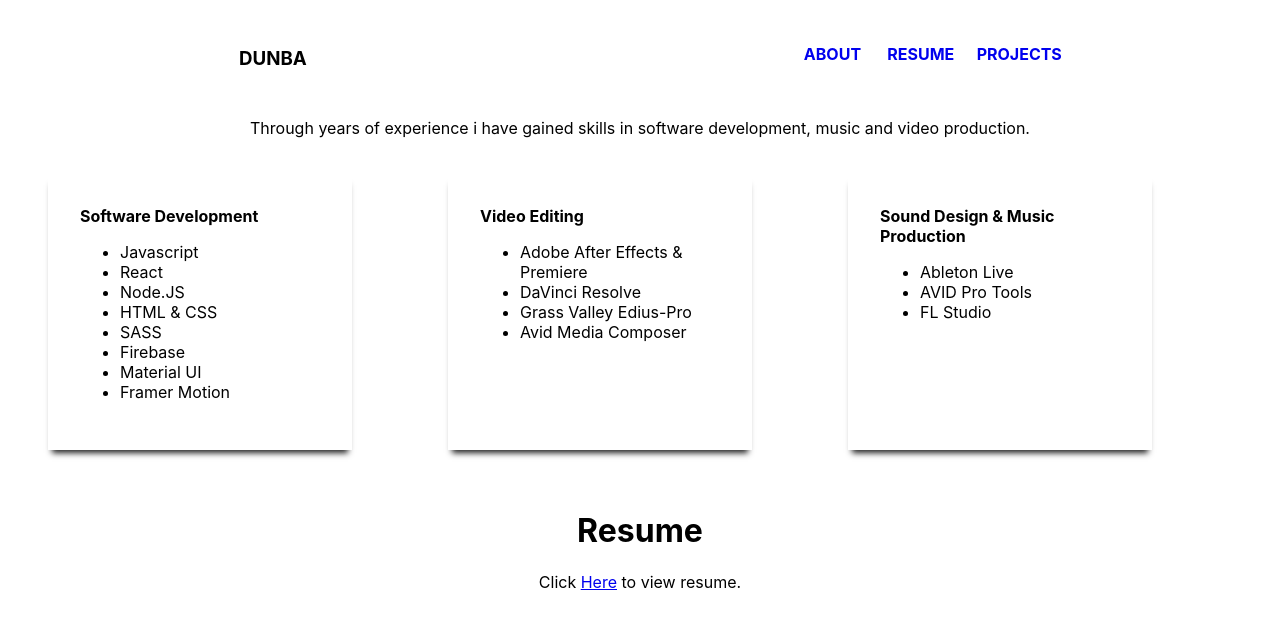
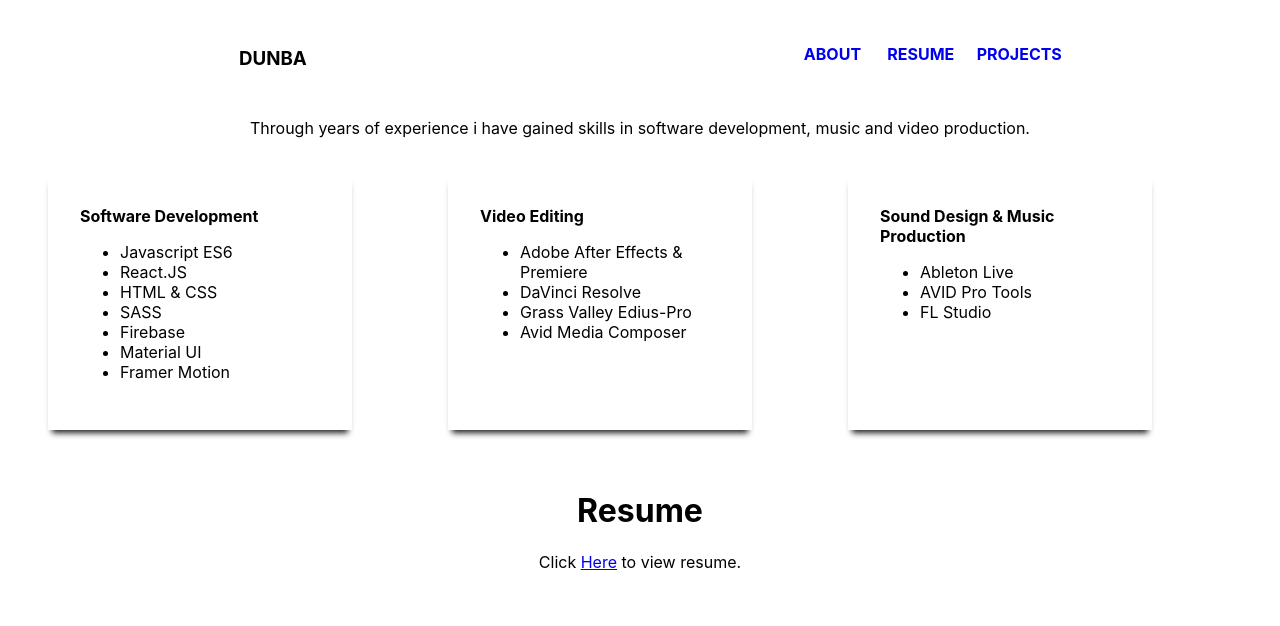
Before and after one commit to dunba/dunba.world, a React (Create React App) app: page /skills in a window 1280 px wide. Shown: the top 626 px of the page. Built offline with nearby package versions, Linux system fonts and the light colour scheme.

Commit message:
data update

```diff
--- a/src/components/projects.js
+++ b/src/components/projects.js
@@ -11,8 +11,8 @@ import Volley from '../components/volley'
 const Projects = () => {
   const transition = { duration: .6, ease: [0.43, .13, -.13, .96] }
 
-  const [projects, setProjects] = useState([{ name: 'Volley', pic: 'https://firebasestorage.googleapis.com/v0/b/premier-league-809fb.appspot.com/o/volley%20thumbs%2Fvolley.png?alt=media&token=a6bf7716-9817-4b9b-9eb5-fbc1bb9677fd', description: 'A fullstack video streaming web application built with React and Firebase.', route: '/Volley' },
-  { name: 'dunba.world', pic: 'https://firebasestorage.googleapis.com/v0/b/premier-league-809fb.appspot.com/o/volley%20thumbs%2FScreen%20Shot%202021-08-04%20at%202.26.47%20AM.png?alt=media&token=e87e64f0-43db-48ba-b11c-d57f2974c38c', description: 'My Personal Portfolio Website, built with React.', route: '/WRLD' }])
+  const [projects, setProjects] = useState([{ name: 'Pique', pic: 'https://previews.dropbox.com/p/thumb/ABYq7t2YB33zNh6BaDqs-_Z7eNwqx8ev3zQ7Ej6qWjYXDXytaPzCPYmJvmKELc7-xxswGX4AuL01TrAWA7lT5nkO6CRo9cPm2u_vDXMp-x6-mqpP7n35PGXpcL3p6lXbBJBT15MgJiY6RKX0_m9ILjPAtkCE8DoGIY7NC6E_4WtfA1nEN5bdGTDUhDe1257BGcrrJSIVzuEKxISc0CJmeazIPDyhLWwE6QbxbC5unco5Drqyrz5OshfCbTXJSU9LsHcRTpG4mZzV3MwnDxhFhYoSVw4JeK5Ov5WZDl63_yGqTIOXbso3dW-5B5iBcTeBNi4hb8D33tQSk1KJwAs_zWg_pWYL9IAquda3slvDiAVG_Q/p.png?fv_content=true&size_mode=5', description: 'A task management and productivity enhancing web app.', route: 'https://lucid-hamilton-13a3af.netlify.app/' }, { name: 'Volley', pic: 'https://thebogotapost.com/wp-content/uploads/2020/09/james-FCF.jpg', description: 'A fullstack video streaming web application built with React and Firebase.', route: 'https://sad-yalow-ce3135.netlify.app/' },
+  { name: 'dunba.world', pic: 'https://previews.dropbox.com/p/thumb/ABa5Genu_i5YWHP5NWSY2B84YmJFBKgA80xaR2POVRuPyp2KSnTLD00HFmKalRLZVqXQPeIebdPxeWcI-cH9BGD0xiILLaOrb5PgA4IgF0eq_dhieb9NhsiUiKGix8ehZH4WGgGKp2t1HFXJKuUBOGGWqmk7NEs4Dk3HSCeQOIS40Lv8Ujj4TiegBzxb9VW7dz9Fnf453dd0gLrFJEY57jsBOgsuugTpBr3cVEbXLLkpBeXdBXme3sR5b4nnxOB0Kv7DyPEJMkueiu6X66qcx_RjnpbLgSuvNopg072V9hcEKqnmZ1_QT5apWrRJUiF0BO0lubn3D7c2F3J-P4xxuxOjVszc5S_9RAlrB-z7spp4bA/p.png?fv_content=true&size_mode=5', description: 'My Personal Portfolio Website, built with React.', route: '/' }])
   const container = {
     hidden: { opacity: 0 },
     show: {
@@ -32,12 +32,12 @@ const Projects = () => {
 
           <div className='projectposting'>
 
-            <NavLink to={`projects${project.route}`}>
-              {project.pic ?
-                <motion.img whileHover={{ scale: 1.1 }} transition={transition} exit={{ opacity: 0 }} id='projectpic' src={project.pic} /> : <ClipLoader />}</NavLink>
+
+            {project.pic ?
+              <motion.img whileHover={{ scale: 1.1 }} transition={transition} exit={{ opacity: 0 }} id='projectpic' src={project.pic} /> : <ClipLoader />}
             <h2 className='projectname'>{project.name}</h2>
             <p className='projectdesc'>{project.description}</p>
-            <p id='viewproject'> <NavLink to={project.route}>VIEW PROJECT</NavLink> <NavigateNextIcon id='viewproject' /> </p>
+            <p id='viewproject'> <a target={'_blank'} href={project.route}>VIEW PROJECT</a> <NavigateNextIcon id='viewproject' /> </p>
           </div>
 
 
--- a/src/components/skills.js
+++ b/src/components/skills.js
@@ -15,9 +15,8 @@ const Skills = () => {
           <motion.section whileHover={{ scale: 1.05 }} transition={transition} exit={{ opacity: 0 }}>
             <div className='skillheader'>Software Development</div>
             <ul>
-              <li>Javascript</li>
-              <li>React</li>
-              <li>Node.JS</li>
+              <li>Javascript ES6</li>
+              <li>React.JS</li>
               <li>HTML & CSS</li>
               <li>SASS</li>
               <li>Firebase</li>
```
